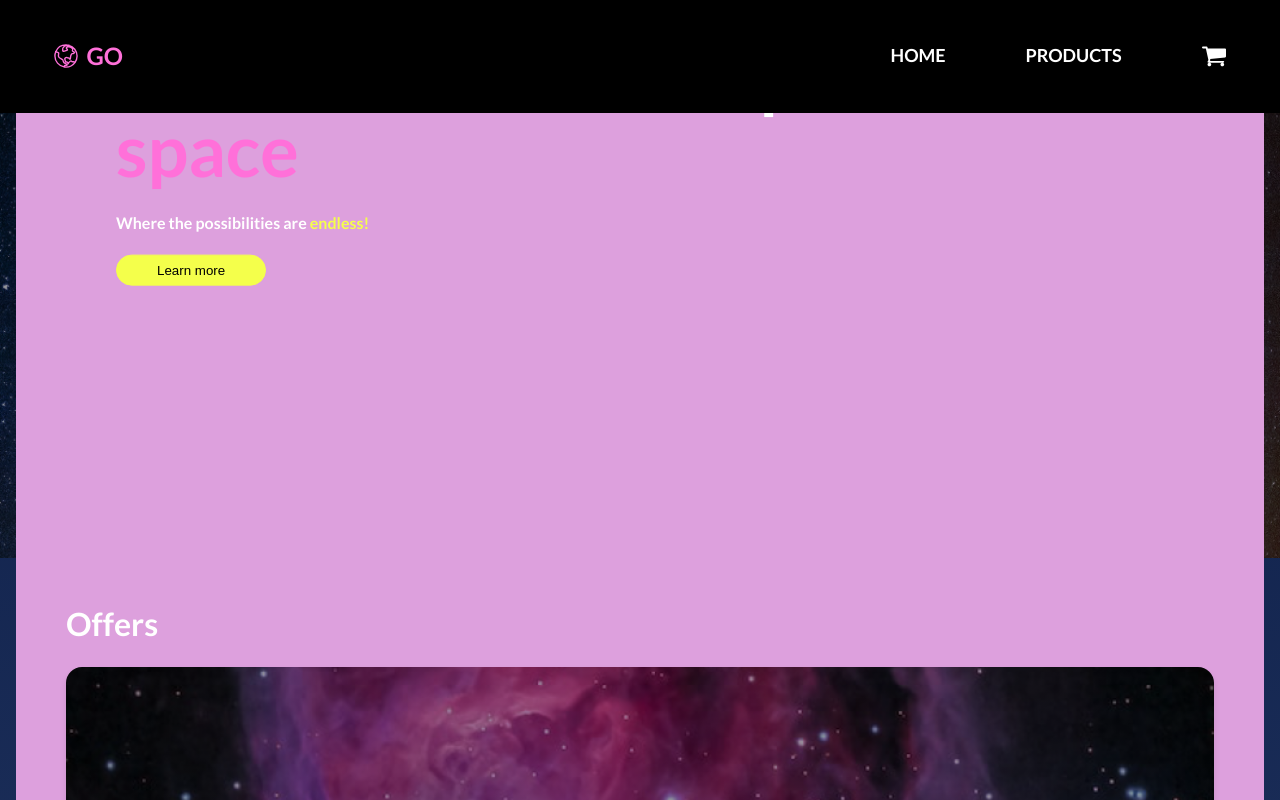
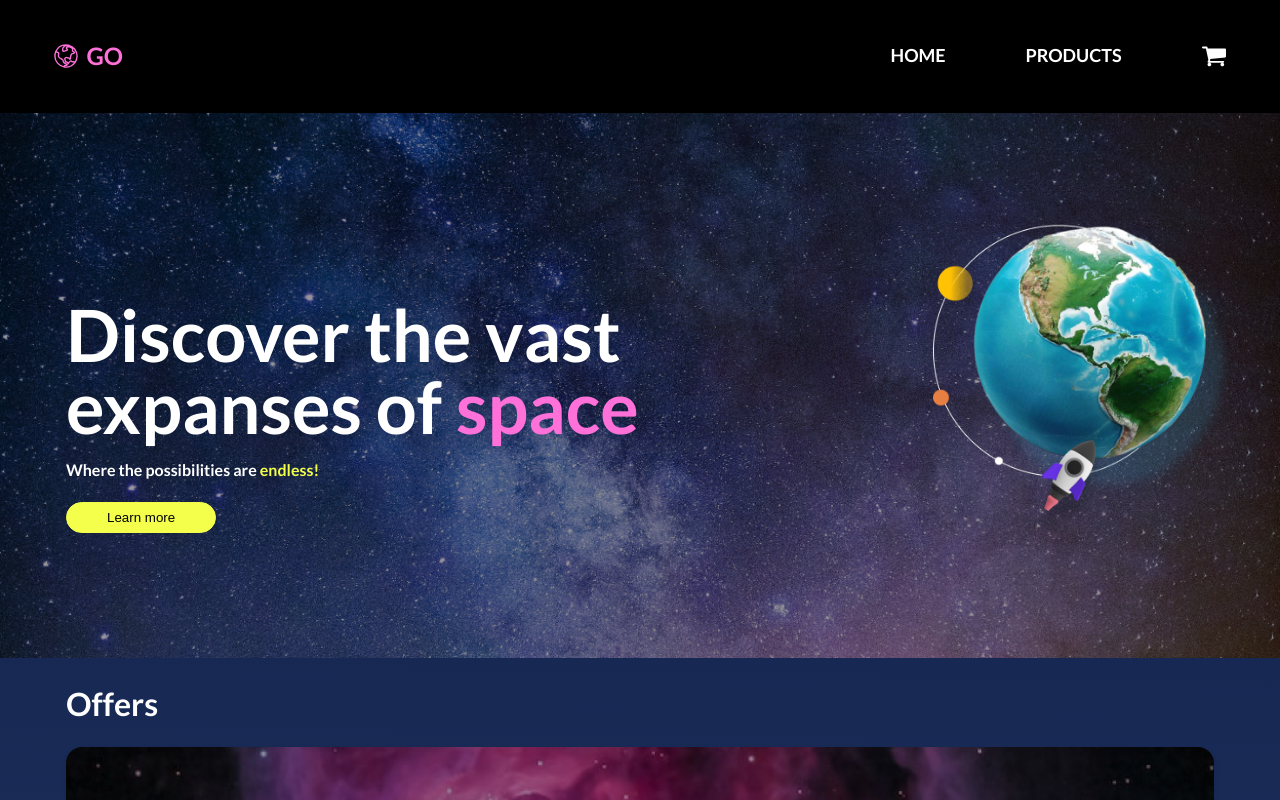
Before and after one commit to stepanencode/softswiss-cra-sass, a React (Create React App) app: page / in a window 1280 px wide. Shown: the top 800 px of the page. Built offline with nearby package versions, Linux system fonts and the light colour scheme; the HTML template or start-up script is replaced by a standard one.

Commit message:
FIX: planet

```diff
--- a/src/App.js
+++ b/src/App.js
@@ -151,8 +151,8 @@ const App = () => {
       </header>
       <main className="main">
         <section className="hero">
-          <div className="container">
-            <div className="hero__content">
+          <div className="hero__content">
+            <div className="hero__info">
               <h1 className="hero__title">
                 {extractLastWordForStyling(heroData.title, 'hero__highlight')}
               </h1>
@@ -161,6 +161,7 @@ const App = () => {
               </p>
               <button className="hero__button">Learn more</button>
             </div>
+            <div className="hero__planet"></div>
           </div>
         </section>
         <section className="offers">
--- a/src/App.scss
+++ b/src/App.scss
@@ -119,12 +119,35 @@ $dreams-images: (
   $size: cover,
   $repeat: no-repeat,
   $background-color: $highlight-color,
+  $use-overlay: true,
   $overlay-color: rgba(0, 0, 0, 0.4)
 ) {
-  background: linear-gradient($overlay-color, $overlay-color),
-    image-set($image) string.unquote($position) / string.unquote($size)
-      string.unquote($repeat),
-    $background-color;
+  @if $use-overlay {
+    background: linear-gradient($overlay-color, $overlay-color),
+      image-set($image)
+        string.unquote($position) /
+        string.unquote($size)
+        string.unquote($repeat),
+      $background-color;
+  } @else {
+    background: image-set($image)
+        string.unquote($position) /
+        string.unquote($size)
+        string.unquote($repeat),
+      $background-color;
+  }
+}
+
+@mixin background-planet-layer(
+  $first-image,
+  $first-x: center,
+  $first-y: center,
+  $first-size: contain,
+  $first-repeat: no-repeat
+) {
+  background: image-set($first-image) string.unquote($first-x)
+    string.unquote($first-y) / string.unquote($first-size)
+    string.unquote($first-repeat);
 }
 
 @mixin gradient-bg(
@@ -442,9 +465,7 @@ $dreams-images: (
 }
 
 .hero {
-  position: relative;
   width: 100%;
-  // height: 100vh;
   overflow: hidden;
   background-attachment: fixed;
 
@@ -459,35 +480,58 @@ $dreams-images: (
   }
 
   &__content {
-    position: absolute;
-    bottom: 0;
-    left: 50%;
+    position: relative;
+    // max-width: 1248px;
     display: flex;
-    padding: 50px;
-    text-align: center;
-    transform: translateX(-50%);
-    flex-direction: column;
-    align-items: center;
-
-    // @include container;
-
+    flex-direction: column-reverse;
+    justify-content: space-between;
+    @include container;
     @include respond-to(md) {
-      top: 50%;
-      left: 0;
-      width: 60%;
-      text-align: left;
-      transform: translateY(-50%);
-      align-items: flex-start;
+      flex-direction: row;
     }
 
     @include respond-to(lg) {
-      position: relative;
+      align-items: center;
+    }
+  }
+
+  &__planet {
+    position: absolute;
+    width: 300px;
+    height: 300px;
+    @include background-planet-layer(
+      $earth-images,
+      center,
+      center,
+      contain,
+      no-repeat
+    );
+    top: -20%;
+    left: 50%;
+    transform: translate(-50%, 0);
+
+    @include respond-to(md) {
+      width: 350px;
+      height: 350px;
       top: 50%;
-      left: 0;
-      width: 100%;
-      text-align: left;
-      transform: translateY(-50%);
-      align-items: flex-start;
+      left: calc(100% + -50px);
+      transform: translate(-50%, -50%);
+    }
+
+    @include respond-to(lg) {
+      position: static; /* Убираем абсолютное позиционирование */
+      margin-left: auto; /* Сдвигаем планету вправо в потоке */
+      transform: none;
+    }
+  }
+
+  &__info {
+    padding-top: 250px;
+    // background-color: wheat;
+
+    @include respond-to(md) {
+      padding: 125px 50px;
+      width: 60%;
     }
   }
 
@@ -530,8 +574,9 @@ $dreams-images: (
 }
 
 .container {
-  padding: 20px 50px;
-  background-color: plum;
+  padding: 0 50px;
+
+  // background-color: plum;
 
   @include container;
 }
```
